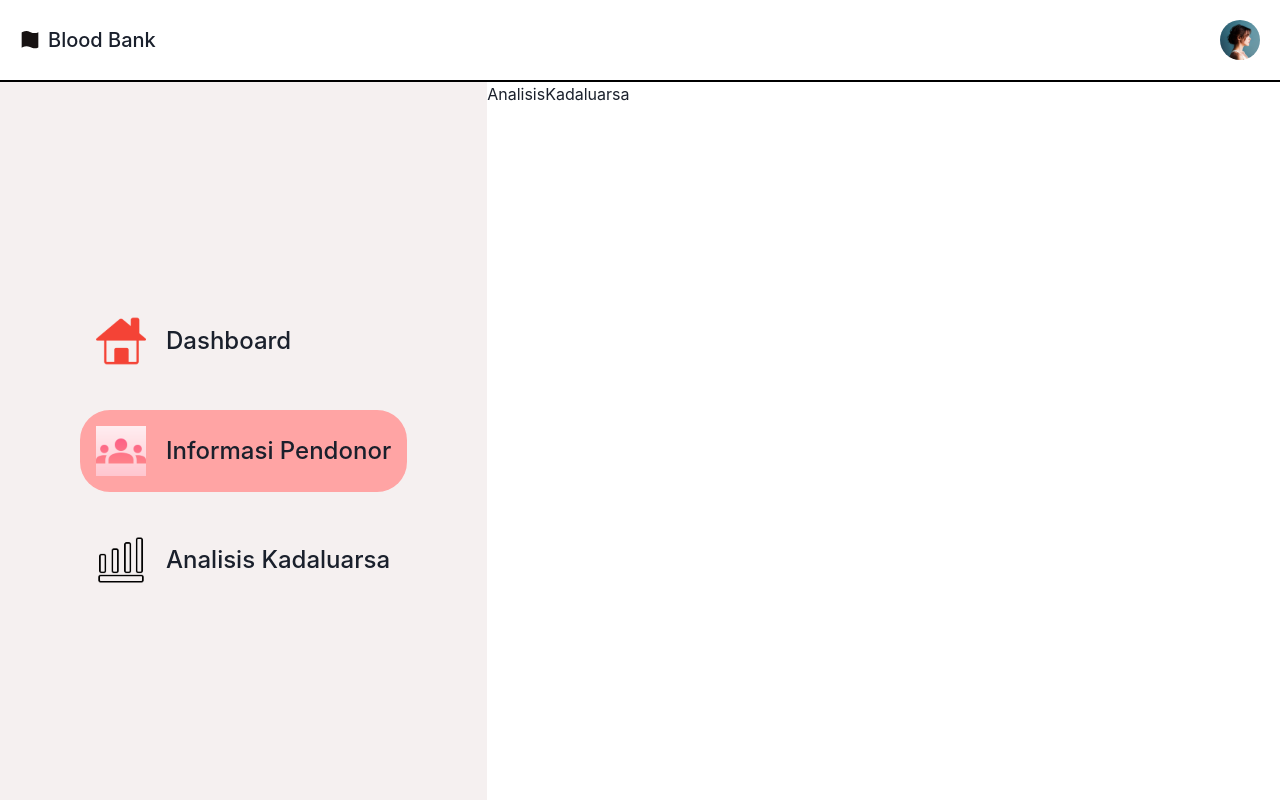
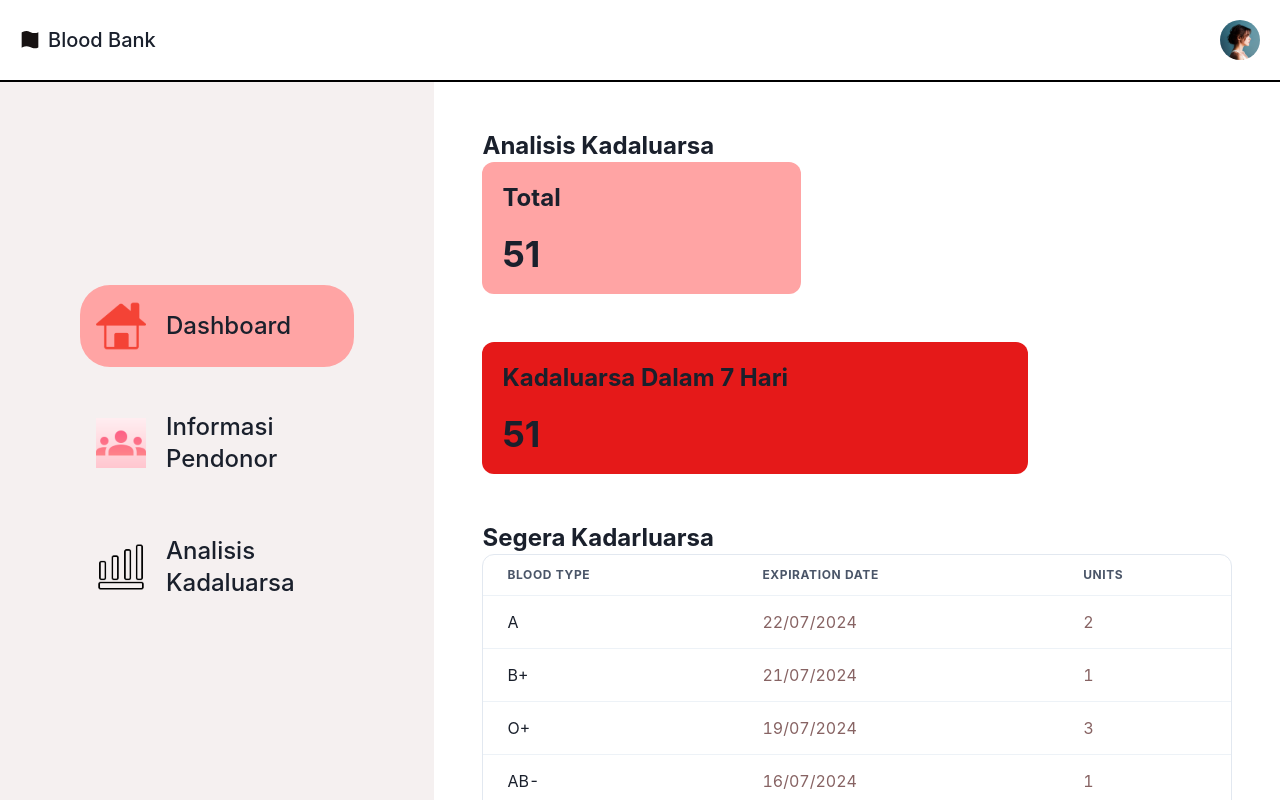
Before and after one commit to aliflikescoding/react-blood-bank, a React (Vite) app in the folder app/: page /analisiskadaluarsa in a window 1280 px wide. Shown: the top 800 px of the page. Built offline with nearby package versions, Linux system fonts and the light colour scheme.

Commit message:
Finish Analisis Kadaluarsa section

```diff
--- /dev/null
+++ b/app/src/DisableZoomScroll.jsx
@@ -0,0 +1,46 @@
+import { useEffect } from 'react';
+import PropTypes from 'prop-types';
+
+const DisableZoomScroll = ({ children }) => {
+  useEffect(() => {
+    // Disable pinch zoom
+    const htmlElement = document.documentElement;
+    htmlElement.style.touchAction = 'manipulation';
+
+    // Disable scroll
+    const handleTouchMove = (event) => {
+      event.preventDefault();
+    };
+    document.addEventListener('touchmove', handleTouchMove, { passive: false });
+
+    // Disable double-tap to zoom
+    const handleDoubleClick = (event) => {
+      event.preventDefault();
+    };
+    document.addEventListener('dblclick', handleDoubleClick, { passive: false });
+
+    // Disable Ctrl + Scroll zoom
+    const handleWheel = (event) => {
+      if (event.ctrlKey) {
+        event.preventDefault();
+      }
+    };
+    document.addEventListener('wheel', handleWheel, { passive: false });
+
+    // Clean up event listeners
+    return () => {
+      htmlElement.style.touchAction = '';
+      document.removeEventListener('touchmove', handleTouchMove);
+      document.removeEventListener('dblclick', handleDoubleClick);
+      document.removeEventListener('wheel', handleWheel);
+    };
+  }, []);
+
+  return <>{children}</>;
+};
+
+DisableZoomScroll.propTypes = {
+  children: PropTypes.node.isRequired,
+};
+
+export default DisableZoomScroll;
--- /dev/null
+++ b/app/src/api/fakeApiTwo.js
@@ -0,0 +1,55 @@
+export const fakeApiTwo = [
+  { id: 1, tipeDarah: 'A', jumlahKantong: 2, expDate: '22/07/2024' },
+  { id: 2, tipeDarah: 'B+', jumlahKantong: 1, expDate: '21/07/2024' },
+  { id: 3, tipeDarah: 'O+', jumlahKantong: 3, expDate: '19/07/2024' },
+  { id: 4, tipeDarah: 'AB-', jumlahKantong: 1, expDate: '16/07/2024' },
+  { id: 5, tipeDarah: 'A-', jumlahKantong: 2, expDate: '23/07/2024' },
+  { id: 6, tipeDarah: 'B-', jumlahKantong: 1, expDate: '20/07/2024' },
+  { id: 7, tipeDarah: 'O-', jumlahKantong: 2, expDate: '18/07/2024' },
+  { id: 8, tipeDarah: 'AB+', jumlahKantong: 1, expDate: '17/07/2024' },
+  { id: 9, tipeDarah: 'A+', jumlahKantong: 3, expDate: '24/07/2024' },
+  { id: 10, tipeDarah: 'B+', jumlahKantong: 1, expDate: '21/07/2024' },
+  { id: 11, tipeDarah: 'O+', jumlahKantong: 2, expDate: '19/07/2024' },
+  { id: 12, tipeDarah: 'AB-', jumlahKantong: 1, expDate: '16/07/2024' },
+  { id: 13, tipeDarah: 'A-', jumlahKantong: 2, expDate: '23/07/2024' },
+  { id: 14, tipeDarah: 'B-', jumlahKantong: 1, expDate: '20/07/2024' },
+  { id: 15, tipeDarah: 'O-', jumlahKantong: 2, expDate: '18/07/2024' },
+  { id: 16, tipeDarah: 'AB+', jumlahKantong: 1, expDate: '17/07/2024' },
+  { id: 17, tipeDarah: 'A+', jumlahKantong: 3, expDate: '24/07/2024' },
+  { id: 18, tipeDarah: 'B+', jumlahKantong: 1, expDate: '21/07/2024' },
+  { id: 19, tipeDarah: 'O+', jumlahKantong: 2, expDate: '19/07/2024' },
+  { id: 20, tipeDarah: 'AB-', jumlahKantong: 1, expDate: '16/07/2024' },
+  { id: 21, tipeDarah: 'A-', jumlahKantong: 2, expDate: '23/07/2024' },
+  { id: 22, tipeDarah: 'B-', jumlahKantong: 1, expDate: '20/07/2024' },
+  { id: 23, tipeDarah: 'O-', jumlahKantong: 2, expDate: '18/07/2024' },
+  { id: 24, tipeDarah: 'AB+', jumlahKantong: 1, expDate: '17/07/2024' },
+  { id: 25, tipeDarah: 'A+', jumlahKantong: 3, expDate: '24/07/2024' },
+  { id: 26, tipeDarah: 'B+', jumlahKantong: 1, expDate: '21/07/2024' },
+  { id: 27, tipeDarah: 'O+', jumlahKantong: 2, expDate: '19/07/2024' },
+  { id: 28, tipeDarah: 'AB-', jumlahKantong: 1, expDate: '16/07/2024' },
+  { id: 29, tipeDarah: 'A-', jumlahKantong: 2, expDate: '23/07/2024' },
+  { id: 30, tipeDarah: 'B-', jumlahKantong: 1, expDate: '20/07/2024' },
+  { id: 31, tipeDarah: 'O-', jumlahKantong: 2, expDate: '18/07/2024' },
+  { id: 32, tipeDarah: 'AB+', jumlahKantong: 1, expDate: '17/07/2024' },
+  { id: 33, tipeDarah: 'A+', jumlahKantong: 3, expDate: '24/07/2024' },
+  { id: 34, tipeDarah: 'B+', jumlahKantong: 1, expDate: '21/07/2024' },
+  { id: 35, tipeDarah: 'O+', jumlahKantong: 2, expDate: '19/07/2024' },
+  { id: 36, tipeDarah: 'AB-', jumlahKantong: 1, expDate: '16/07/2024' },
+  { id: 37, tipeDarah: 'A-', jumlahKantong: 2, expDate: '23/07/2024' },
+  { id: 38, tipeDarah: 'B-', jumlahKantong: 1, expDate: '20/07/2024' },
+  { id: 39, tipeDarah: 'O-', jumlahKantong: 2, expDate: '18/07/2024' },
+  { id: 40, tipeDarah: 'AB+', jumlahKantong: 1, expDate: '17/07/2024' },
+  { id: 41, tipeDarah: 'A+', jumlahKantong: 3, expDate: '24/07/2024' },
+  { id: 42, tipeDarah: 'B+', jumlahKantong: 1, expDate: '21/07/2024' },
+  { id: 43, tipeDarah: 'O+', jumlahKantong: 2, expDate: '19/07/2024' },
+  { id: 44, tipeDarah: 'AB-', jumlahKantong: 1, expDate: '16/07/2024' },
+  { id: 45, tipeDarah: 'A-', jumlahKantong: 2, expDate: '23/07/2024' },
+  { id: 46, tipeDarah: 'B-', jumlahKantong: 1, expDate: '20/07/2024' },
+  { id: 47, tipeDarah: 'O-', jumlahKantong: 2, expDate: '18/07/2024' },
+  { id: 48, tipeDarah: 'AB+', jumlahKantong: 1, expDate: '17/07/2024' },
+  { id: 49, tipeDarah: 'A+', jumlahKantong: 3, expDate: '24/07/2024' },
+  { id: 50, tipeDarah: 'B+', jumlahKantong: 1, expDate: '21/07/2024' },
+  { id: 51, tipeDarah: 'O+', jumlahKantong: 2, expDate: '19/07/2024' },
+]
+
+export default fakeApiTwo;
--- /dev/null
+++ b/app/src/components/DataCard.jsx
@@ -0,0 +1,20 @@
+import PropTypes from 'prop-types';
+
+const DataCard = ({ text1, text2, color }) => {
+  return (
+    <div className={`${color} py-5 pl-5 pr-[15rem] rounded-xl`}>
+      <div className='flex flex-col gap-5'>
+        <h1 className='text-2xl font-bold'>{text1}</h1>
+        <h1 className='text-4xl font-bold'>{text2}</h1>
+      </div>
+    </div>
+  )
+}
+
+DataCard.propTypes = {
+  text1: PropTypes.string.isRequired,
+  text2: PropTypes.string.isRequired,
+  color: PropTypes.string.isRequired,
+}
+
+export default DataCard
--- a/app/src/index.css
+++ b/app/src/index.css
@@ -3,3 +3,7 @@
 @tailwind base;
 @tailwind components;
 @tailwind utilities;
+
+html {
+  touch-action: manipulation;
+}
--- a/app/src/main.jsx
+++ b/app/src/main.jsx
@@ -1,13 +1,16 @@
-import React from 'react'
-import ReactDOM from 'react-dom/client'
-import App from './App.jsx'
-import { ChakraProvider } from '@chakra-ui/react'
-import './index.css'
+import React from "react";
+import ReactDOM from "react-dom/client";
+import App from "./App.jsx";
+import { ChakraProvider } from "@chakra-ui/react";
+import "./index.css";
+import DisableZoomScroll from "./DisableZoomScroll";
 
-ReactDOM.createRoot(document.getElementById('root')).render(
+ReactDOM.createRoot(document.getElementById("root")).render(
   <React.StrictMode>
     <ChakraProvider>
-      <App />
+      <DisableZoomScroll>
+        <App />
+      </DisableZoomScroll>
     </ChakraProvider>
-  </React.StrictMode>,
-)
+  </React.StrictMode>
+);
--- a/app/src/sections/AnalisisKadaluarsa.jsx
+++ b/app/src/sections/AnalisisKadaluarsa.jsx
@@ -1,6 +1,51 @@
+import DataCard from "../components/DataCard"
+import { fakeApiTwo } from '../api/fakeApiTwo';
+import {
+  Table,
+  Thead,
+  Tbody,
+  Tr,
+  Th,
+  Td,
+  TableContainer,
+} from '@chakra-ui/react'
+
 const AnalisisKadaluarsa = () => {
   return (
-    <div>AnalisisKadaluarsa</div>
+    <div>
+      <div className="p-12">
+        <h1 className="text-2xl font-bold">Analisis Kadaluarsa</h1>
+        <div className="flex flex-wrap gap-12">
+          <DataCard text1="Total" text2={`${fakeApiTwo.length}`} color="bg-primary"/>
+          <DataCard text1="Kadaluarsa Dalam 7 Hari" text2={`${fakeApiTwo.length}`} color="bg-danger"/>
+        </div>
+      </div>
+      <div className="px-12">
+      <h1 className="text-2xl font-bold">Segera Kadarluarsa</h1>
+      <div className="border-[1px] overflow-auto h-[500px] rounded-xl">
+          <TableContainer>
+            <Table variant="simple">
+              <Thead>
+                <Th>Blood Type</Th>
+                <Th>Expiration Date</Th>
+                <Th>Units</Th>
+              </Thead>
+              <Tbody>
+                  {
+                    fakeApiTwo.map((content) => (
+                      <Tr key={content.id}>
+                        <Td>{content.tipeDarah}</Td>
+                        <Td><span className="text-brown">{content.expDate}</span></Td>
+                        <Td><span className="text-brown hover:underline cursor-pointer">{content.jumlahKantong}</span></Td>
+                      </Tr>
+                    ))
+                  }
+              </Tbody>
+            </Table>
+          </TableContainer>
+        </div>
+      </div>
+    </div>
   )
 }
 
--- a/app/src/sections/Sidebar.jsx
+++ b/app/src/sections/Sidebar.jsx
@@ -5,7 +5,7 @@ import { Link } from 'react-router-dom';
 import { useState } from "react";
 
 const Sidebar = () => {
-  const [selectNum, setSelectNum] = useState(2);
+  const [selectNum, setSelectNum] = useState(1);
 
   return (
     <div className="py-8 px-[5rem] bg-background2 flex justify-center items-left gap-7 flex-col h-[92vh]">
--- a/app/tailwind.config.js
+++ b/app/tailwind.config.js
@@ -16,7 +16,7 @@ export default {
         "text": "#000000",
         "background": "#ffffff",
         "background2": "#f5f0f0",
-        "error": "#e51919",
+        "danger": "#e51919",
       },
     },
   },
```
